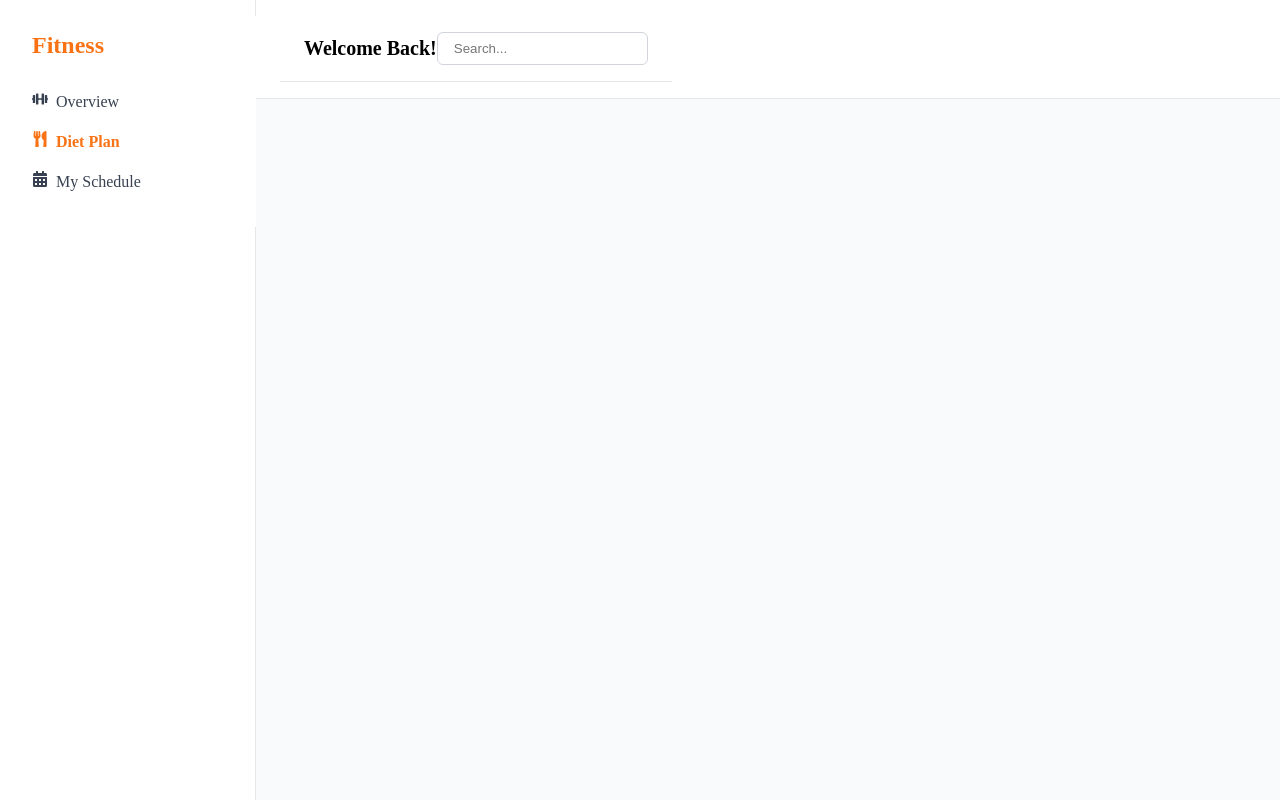
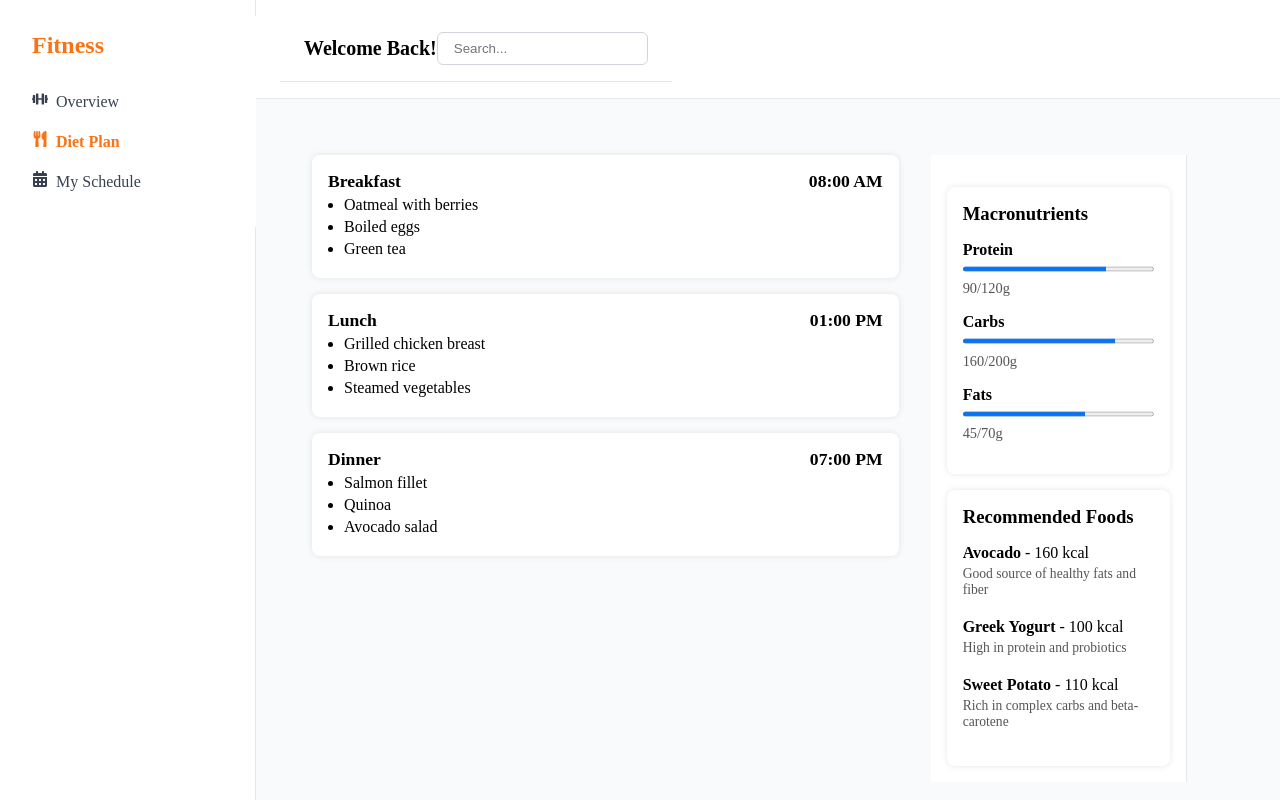
Before and after one commit to Nurmira16/greentrack, a React (Create React App) app: page /diet-plan in a window 1280 px wide. Built offline with nearby package versions, Linux system fonts and the light colour scheme.

Commit message:
feat: add DietPlanPage with meal cards, macros, recommended foods, SCSS, and inline comments

```diff
--- /dev/null
+++ b/src/components/DietPlan/Macronutrients.jsx
@@ -0,0 +1,27 @@
+import React from 'react';
+import '../../styles/diet_plan.scss'
+
+const Macronutrients = ({ protein, carbs, fats }) => {
+  return (
+    <div className="macros">
+      <h3>Macronutrients</h3>
+      <div className="bar">
+        <label>Protein</label>
+        <progress value={protein.current} max={protein.goal}></progress>
+        <span>{protein.current}/{protein.goal}g</span>
+      </div>
+      <div className="bar">
+        <label>Carbs</label>
+        <progress value={carbs.current} max={carbs.goal}></progress>
+        <span>{carbs.current}/{carbs.goal}g</span>
+      </div>
+      <div className="bar">
+        <label>Fats</label>
+        <progress value={fats.current} max={fats.goal}></progress>
+        <span>{fats.current}/{fats.goal}g</span>
+      </div>
+    </div>
+  );
+};
+
+export default Macronutrients;
--- /dev/null
+++ b/src/components/DietPlan/MealCard.jsx
@@ -0,0 +1,17 @@
+import React from 'react';
+import '../../styles/diet_plan.scss'
+
+const MealCard = ({ title, time, items }) => {
+  return (
+    <div className="meal-card">
+      <h3>{title} <span>{time}</span></h3>
+      <ul>
+        {items.map((item, i) => (
+          <li key={i}>{item}</li>
+        ))}
+      </ul>
+    </div>
+  );
+};
+
+export default MealCard;
--- /dev/null
+++ b/src/components/DietPlan/RecommendedFoods.jsx
@@ -0,0 +1,20 @@
+import React from 'react';
+import '../../styles/diet_plan.scss'
+
+const RecommendedFoods = ({ foods }) => {
+  return (
+    <div className="recommended">
+      <h3>Recommended Foods</h3>
+      <ul>
+        {foods.map((food, index) => (
+          <li key={index}>
+            <strong>{food.name}</strong> - {food.calories} kcal
+            <p>{food.benefits}</p>
+          </li>
+        ))}
+      </ul>
+    </div>
+  );
+};
+
+export default RecommendedFoods;
--- /dev/null
+++ b/src/pages/DietPlanPage.jsx
@@ -0,0 +1,71 @@
+import React from 'react';
+import MealCard from '../components/DietPlan/MealCard';
+import Macronutrients from '../components/DietPlan/Macronutrients';
+import RecommendedFoods from '../components/DietPlan/RecommendedFoods';
+import '../styles/diet_plan.scss'
+
+
+const DietPlanPage = () => {
+  const meals = [
+    {
+      title: 'Breakfast',
+      time: '08:00 AM',
+      items: ['Oatmeal with berries', 'Boiled eggs', 'Green tea'],
+    },
+    {
+      title: 'Lunch',
+      time: '01:00 PM',
+      items: ['Grilled chicken breast', 'Brown rice', 'Steamed vegetables'],
+    },
+    {
+      title: 'Dinner',
+      time: '07:00 PM',
+      items: ['Salmon fillet', 'Quinoa', 'Avocado salad'],
+    },
+  ];
+
+  const macronutrients = {
+    protein: { current: 90, goal: 120 },
+    carbs: { current: 160, goal: 200 },
+    fats: { current: 45, goal: 70 },
+  };
+
+  const recommendedFoods = [
+    {
+      name: 'Avocado',
+      calories: 160,
+      benefits: 'Good source of healthy fats and fiber',
+    },
+    {
+      name: 'Greek Yogurt',
+      calories: 100,
+      benefits: 'High in protein and probiotics',
+    },
+    {
+      name: 'Sweet Potato',
+      calories: 110,
+      benefits: 'Rich in complex carbs and beta-carotene',
+    },
+  ];
+
+  return (
+    <div className="diet-plan-page">
+      <div className="meals">
+        {meals.map((meal, index) => (
+          <MealCard key={index} {...meal} />
+        ))}
+      </div>
+
+      <div className="sidebar">
+        <Macronutrients
+          protein={macronutrients.protein}
+          carbs={macronutrients.carbs}
+          fats={macronutrients.fats}
+        />
+        <RecommendedFoods foods={recommendedFoods} />
+      </div>
+    </div>
+  );
+};
+
+export default DietPlanPage;
--- a/src/pages/Main.jsx
+++ b/src/pages/Main.jsx
@@ -1,11 +1,11 @@
 import React from 'react';
 import ActivitySummary from '../components/ActivitySummary';
-import DietPlan from '../components/DietPlan';
 import GoalList from '../components/GoalList';
 import ScheduleList from '../components/ScheduleList';
 import Chart from '../components/Chart';
 import { Route, Routes } from 'react-router';
 import Overview from './Overview';
+import DietPlanPage from './DietPlanPage';
 
 const Main = () => {
     return (
@@ -13,7 +13,7 @@ const Main = () => {
            <Routes>
                 <Route path="/" element={<Overview />} />
                 <Route path="/workout" element={<ActivitySummary/>} />
-                <Route path="/diet-plan" element={<DietPlan />} />
+                <Route path="/diet-plan" element={<DietPlanPage />} />
                 <Route path="/goals" element={<GoalList />} />
                 <Route path="/schedule" element={<ScheduleList />} />
                 <Route path="/progress" element={<Chart />} />
--- /dev/null
+++ b/src/styles/diet_plan.scss
@@ -0,0 +1,80 @@
+.diet-plan-page {
+    display: grid;
+    grid-template-columns: 2fr 1fr;
+    gap: 2rem;
+    padding: 2rem;
+
+    .meals {
+      display: flex;
+      flex-direction: column;
+      gap: 1rem;
+    }
+
+    .meal-card {
+      background: #fff;
+      padding: 1rem;
+      border-radius: 8px;
+      box-shadow: 0 0 6px rgba(0,0,0,0.1);
+
+      h3 {
+        display: flex;
+        justify-content: space-between;
+        font-size: 1.1rem;
+      }
+
+      ul {
+        padding-left: 1rem;
+        li {
+          margin: 0.25rem 0;
+        }
+      }
+    }
+
+    .macros, .recommended {
+      background: #fff;
+      padding: 1rem;
+      border-radius: 8px;
+      box-shadow: 0 0 6px rgba(0,0,0,0.1);
+      margin-top: 1rem;
+
+      h3 {
+        margin-bottom: 1rem;
+      }
+
+      .bar {
+        margin-bottom: 1rem;
+
+        label {
+          font-weight: bold;
+          display: block;
+        }
+
+        progress {
+          width: 100%;
+          height: 10px;
+          margin: 0.3rem 0;
+        }
+
+        span {
+          font-size: 0.9rem;
+          color: #555;
+        }
+      }
+
+      ul {
+        li {
+          margin-bottom: 0.75rem;
+
+          strong {
+            font-weight: 600;
+          }
+
+          p {
+            margin: 0.25rem 0 0;
+            font-size: 0.85rem;
+            color: #555;
+          }
+        }
+      }
+    }
+  }
```
